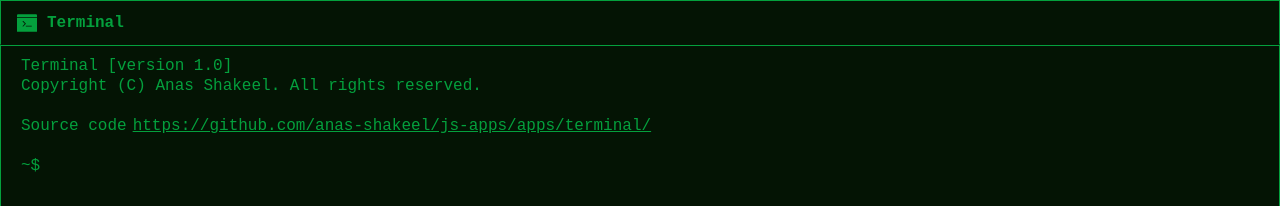
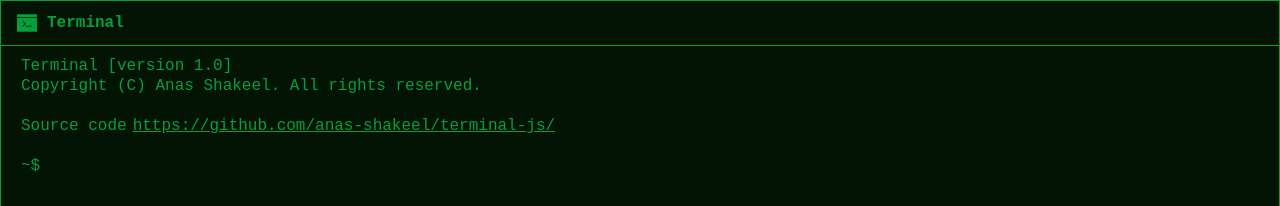
Before and after one commit to Anas-Shakeel/terminal-js, a plain HTML site: page index.html in a window 1280 px wide. Shown: the top 206 px of the page. Drawn offline with Linux system fonts and the light colour scheme.

Commit message:
Fix source link

```diff
--- a/index.html
+++ b/index.html
@@ -54,9 +54,8 @@
                     <span class="terminal-line">Copyright (C) Anas Shakeel. All rights reserved.</span>
                     <span class="terminal-line"> </span>
                     <span class="terminal-line"
-                        >Source code<a href="https://github.com/anas-shakeel/js-apps/apps/terminal/" target="_blank"
-                            >https://github.com/anas-shakeel/js-apps/apps/terminal/</a
-                        >
+                        >Source code<a href="https://github.com/anas-shakeel/terminal-js/" target="_blank"
+                            >https://github.com/anas-shakeel/terminal-js/</a                        >
                     </span>
                     <span class="terminal-line"> </span>
                     <span class="terminal-line">
```
